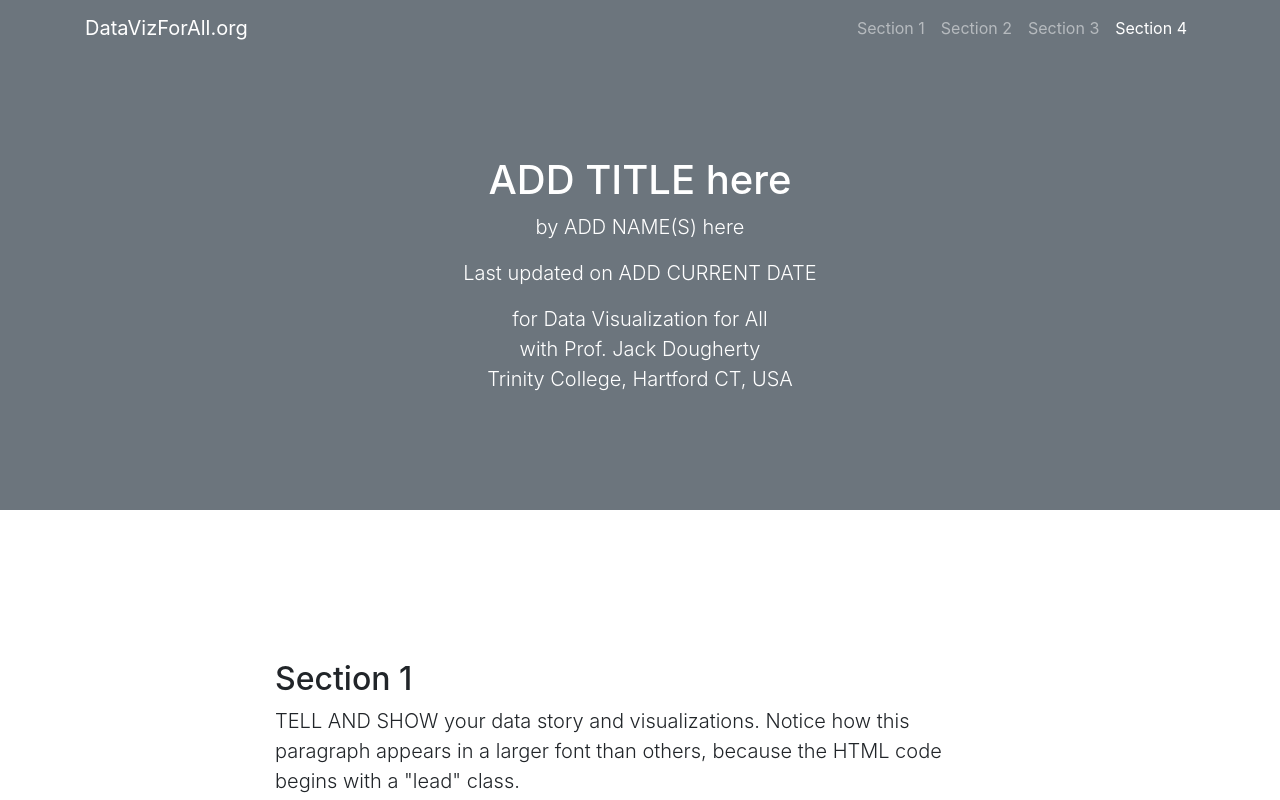
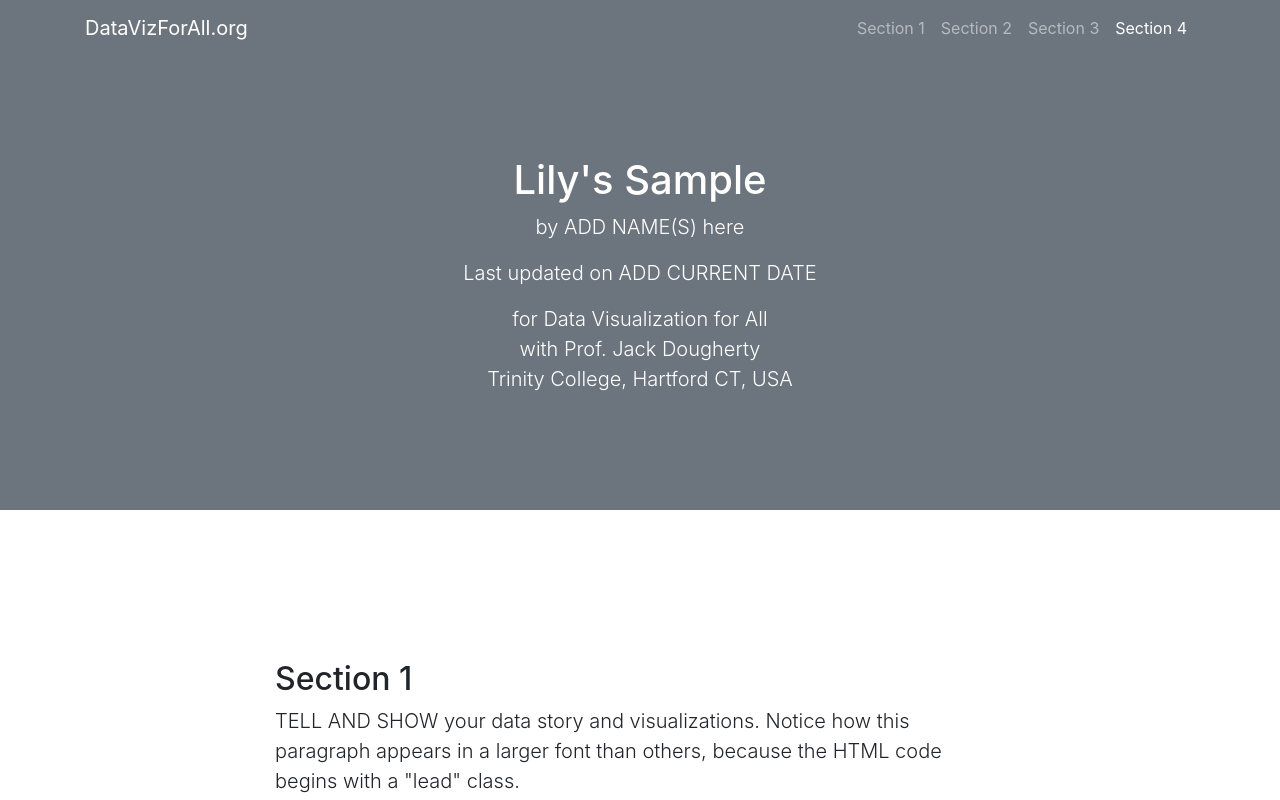
Before and after one commit to LillianRoseRyan/Practice-Data-Story-, a plain HTML site: page index.html in a window 1280 px wide. Shown: the top 800 px of the page. Drawn offline with nearby package versions, Linux system fonts and the light colour scheme.

Commit message:
Update index.html

```diff
--- a/index.html
+++ b/index.html
@@ -53,7 +53,7 @@
 
   <header class="bg-secondary text-white">
     <div class="container text-center">
-      <h1>ADD TITLE here</h1>
+      <h1> Lily's Sample </h1>
       <p class="lead">by ADD NAME(S) here</p>
       <p class="lead">Last updated on ADD CURRENT DATE</p>
       <p class="lead">for Data Visualization for All</br>with Prof. Jack Dougherty</br>Trinity College, Hartford CT, USA</p>
```
